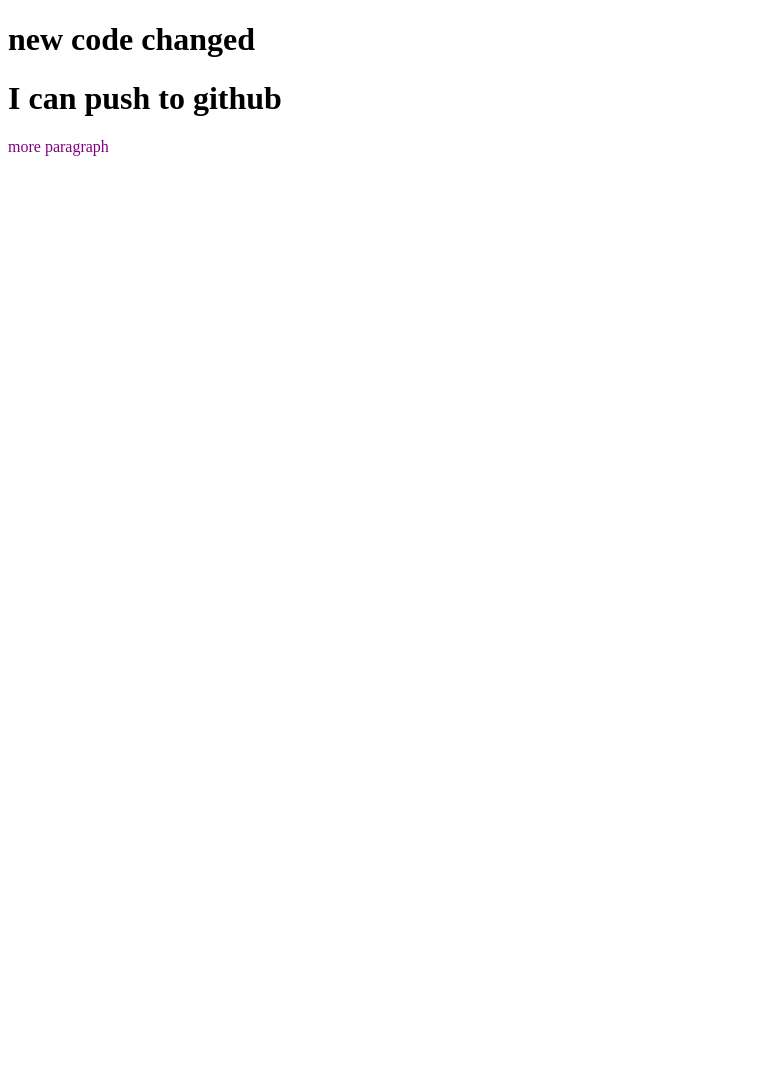
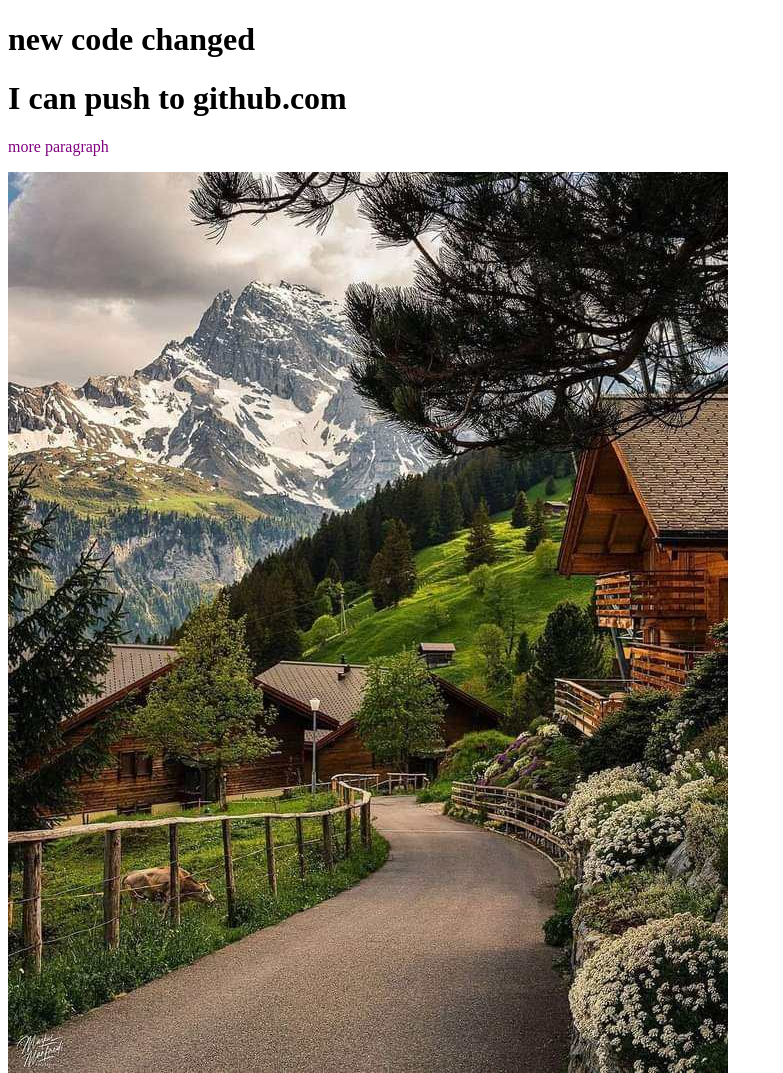
Before and after one commit to Falguniibrahm/my-second-repo, a plain HTML site: page index.html in a window 1280 px wide. Shown: the whole page, without its empty margins (0-783 px from the left). Before the commit the page ends 800 px from the top, so only its background shows below. Drawn offline with Linux system fonts and the light colour scheme.

Commit message:
image added

```diff
--- a/index.html
+++ b/index.html
@@ -8,7 +8,8 @@
 </head>
 <body>
     <h1>new code changed</h1>
-    <h1> I can push to github</h1>
+    <h1> I can push to github.com</h1>
     <p>more paragraph</p>
+    <img src="433285430_731676372118076_5567632831014712002_n.jpg" alt="">
 </body>
 </html>
```
Also changed, not shown: 433285430_731676372118076_5567632831014712002_n.jpg (added).
